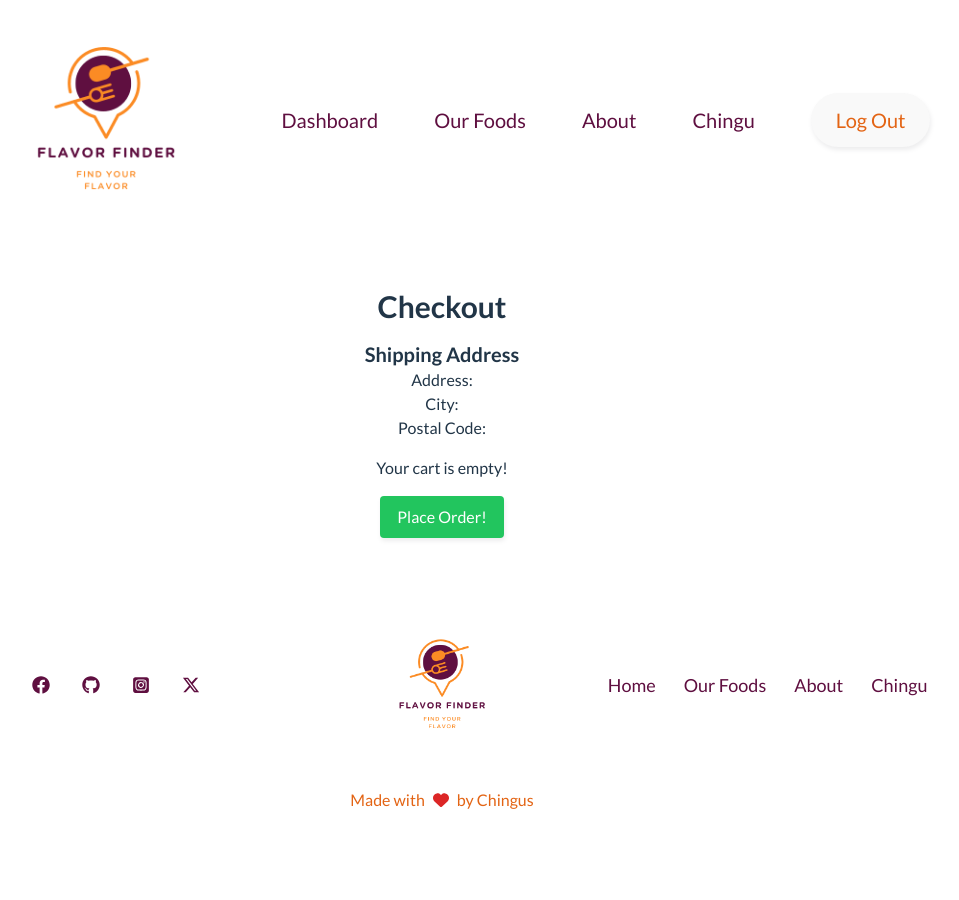
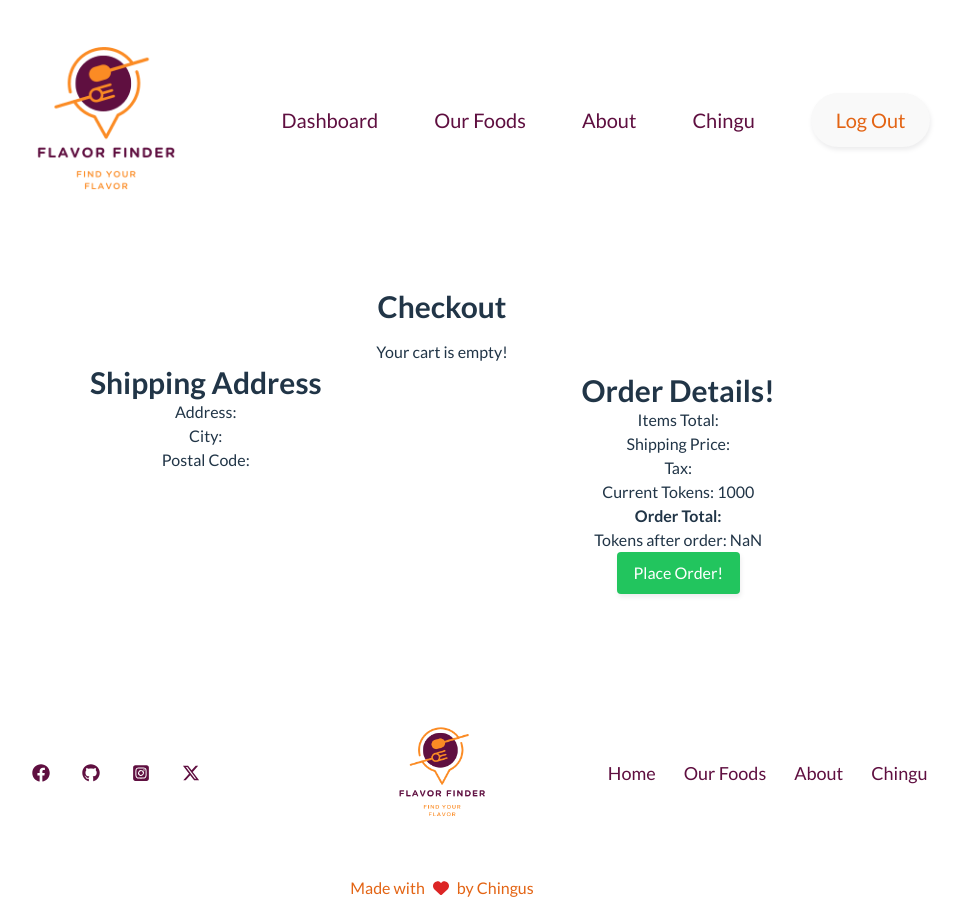
Before and after one commit to chingu-voyages/v50-tier2-team-15, a React (Vite) app: page /checkout in a window 1280 px wide. Shown: the whole page, without its empty margins (198-1157 px from the left). Before the commit the page ends 812 px from the top, so only its background shows below. Built offline with nearby package versions, Linux system fonts and the light colour scheme; sample sign-in values are in the browser's storage.

Commit message:
chore: Update OrderScreen component to display the Shipping ADdress and Order Details on the bottom, in a grid. Cart on top.

```diff
--- a/src/screens/OrderScreen.jsx
+++ b/src/screens/OrderScreen.jsx
@@ -1,13 +1,25 @@
 import { useSelector, useDispatch } from "react-redux";
 import { useState, useEffect } from "react";
-import { saveShippingAddress, clearCartItems, decreaseCurrency } from "../slices/cartSlice";
+import {
+  saveShippingAddress,
+  clearCartItems,
+  decreaseCurrency,
+} from "../slices/cartSlice";
 import { createOrder } from "../slices/orderSlice";
 // import { addDecimals } from "../utils/orderHelper";
 
 const OrderScreen = () => {
   const dispatch = useDispatch();
   const cart = useSelector((state) => state.cart) || {};
-  const { cartItems, shippingAddress, itemsPrice, shippingPrice, taxPrice, totalPrice, currency} = cart;
+  const {
+    cartItems,
+    shippingAddress,
+    itemsPrice,
+    shippingPrice,
+    taxPrice,
+    totalPrice,
+    currency,
+  } = cart;
 
   const [address, setAddress] = useState(shippingAddress);
   const [savedAddress, setSavedAddress] = useState(shippingAddress);
@@ -41,25 +53,39 @@ const OrderScreen = () => {
     if (totalPrice <= currency) {
       dispatch(createOrder(newOrder)).then(() => {
         alert("Order placed successfully!");
-      dispatch(decreaseCurrency(totalPrice))
+        dispatch(decreaseCurrency(totalPrice));
         dispatch(clearCartItems());
         // Redirect to a confirmation page or home page
       });
-  }
-  else {
+    } else {
       alert("Oops! Insufficient tokens to complete purchase!");
     }
   };
 
-
   return (
     <div className="p-4">
       <h1 className="text-3xl font-semibold mb-4">Checkout</h1>
+      {cartItems && cartItems.length > 0 ? (
+        <div>
+          {cartItems.map((item) => (
+            <div key={item.id} className="flex justify-between mb-2">
+              <div>
+                <div>{item.dsc}</div>
+                <div>From: {item.name}</div>
+                <div> Rating: {item.rate}</div>
+              </div>
+              <div>x {item.qty}</div>
+            </div>
+          ))}
+        </div>
+      ) : (
+        <p>Your cart is empty!</p>
+      )}
 
-      <div className="mb-4">
+      <div className="mb-4 grid grid-cols-2 ">
         {savedAddress ? (
           <div>
-      <h2 className="text-xl font-semibold">Shipping Address</h2>
+            <h2 className="text-3xl font-semibold">Shipping Address</h2>
             <p>Address: {savedAddress.address}</p>
             <p>City: {savedAddress.city}</p>
             <p>Postal Code: {savedAddress.postalCode}</p>
@@ -95,28 +121,16 @@ const OrderScreen = () => {
                 className="p-2 border rounded"
                 required
               />
-        <button type="submit" className="px-4 py-2 bg-blue-500 text-white rounded hover:bg-blue-600">
+              <button
+                type="submit"
+                className="px-4 py-2 bg-blue-500 text-white rounded hover:bg-blue-600"
+              >
                 Save Address
               </button>
             </form>
           </div>
         )}
-</div>
-
-
         <div className="mb-4">
-        {cartItems && cartItems.length > 0 ? (
-          <div>
-            {cartItems.map((item) => (
-              <div key={item.id} className="flex justify-between mb-2">
-                <div>
-                  <div>{item.dsc}</div>
-                <div>From: {item.name}</div>
-                <div> Rating: {item.rate}</div>
-                </div>
-                <div>x {item.qty}</div>
-              </div>
-            ))}
           <div className="mt-2">
             <h2 className="text-3xl font-semibold">Order Details!</h2>
             <div>Items Total: {itemsPrice}</div>
@@ -126,15 +140,14 @@ const OrderScreen = () => {
             <div className="font-bold">Order Total: {totalPrice}</div>
             <div>Tokens after order: {currency - totalPrice}</div>
           </div>
-          </div>
-        ) : (
-          <p>Your cart is empty!</p>
-        )}
-      </div>
-
-      <button onClick={handleCheckout} className="px-4 py-2 bg-green-500 text-white rounded hover:bg-green-600">
+          <button
+            onClick={handleCheckout}
+            className="px-4 py-2 bg-green-500 text-white rounded hover:bg-green-600"
+          >
             Place Order!
           </button>
+        </div>
+      </div>
     </div>
   );
 };
```
Lines whose indentation alone changed are shown as unchanged.
